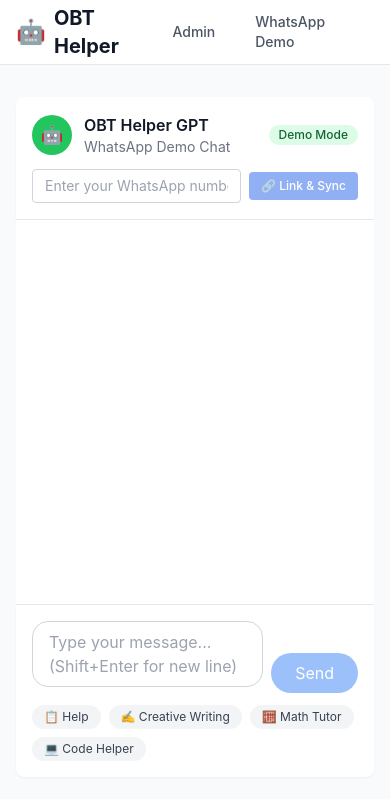
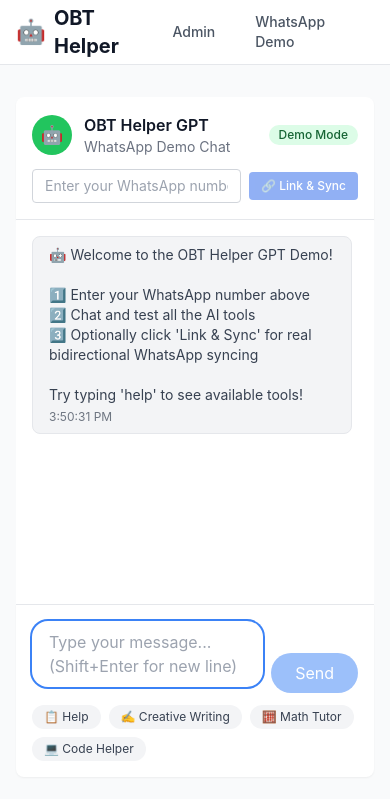
Before and after one commit to klappy/obt-helper-gpt, a SvelteKit app: page /demo in a window 390 px wide. Shown: the top 799 px of the page. Built offline with nearby package versions, Linux system fonts and the light colour scheme; no server answers.

Commit message:
🎯 Add smart auto-focus to chat input
- Main textarea gets autofocus on page load
- Element binding for programmatic focus
- Better UX - no more forgetting to click input first

Next: Complete auto-focus for phone + verification inputs

```diff
--- a/src/routes/demo/+page.svelte
+++ b/src/routes/demo/+page.svelte
@@ -1,11 +1,17 @@
 <script>
 	import { onMount } from 'svelte';
+	import { getActiveTools } from '$lib/stores/tools.js';
 
 	let messages = [];
 	let input = '';
 	let loading = false;
 	let phoneNumber = ''; // User's actual phone number for demo
 	let chatContainer;
+
+	// Element bindings for auto-focus
+	let chatInputElement;
+	let phoneInputElement;
+	let verificationInputElement;
 
 	// WhatsApp linking state
 	let showLinkingForm = false;
@@ -406,7 +412,7 @@
 		console.log('Demo session ID:', currentSessionId);
 
 		// Load tools
-		await tools.loadTools();
+		const availableTools = await getActiveTools();
 
 		// Restore WhatsApp link state from localStorage
 		try {
@@ -592,11 +598,13 @@
 			<div class="flex space-x-2 items-end">
 				<div class="flex-1 relative">
 					<textarea
+						bind:this={chatInputElement}
 						bind:value={input}
 						on:keydown={handleKeyDown}
 						placeholder="Type your message... (Shift+Enter for new line)"
 						disabled={loading}
 						rows="1"
+						autofocus
 						class="w-full border border-gray-300 rounded-2xl px-4 py-2 resize-none focus:outline-none focus:ring-2 focus:ring-blue-500 focus:border-transparent disabled:opacity-50 min-h-[2.5rem] max-h-32 overflow-y-auto"
 						style="field-sizing: content;"
 					></textarea>
```
